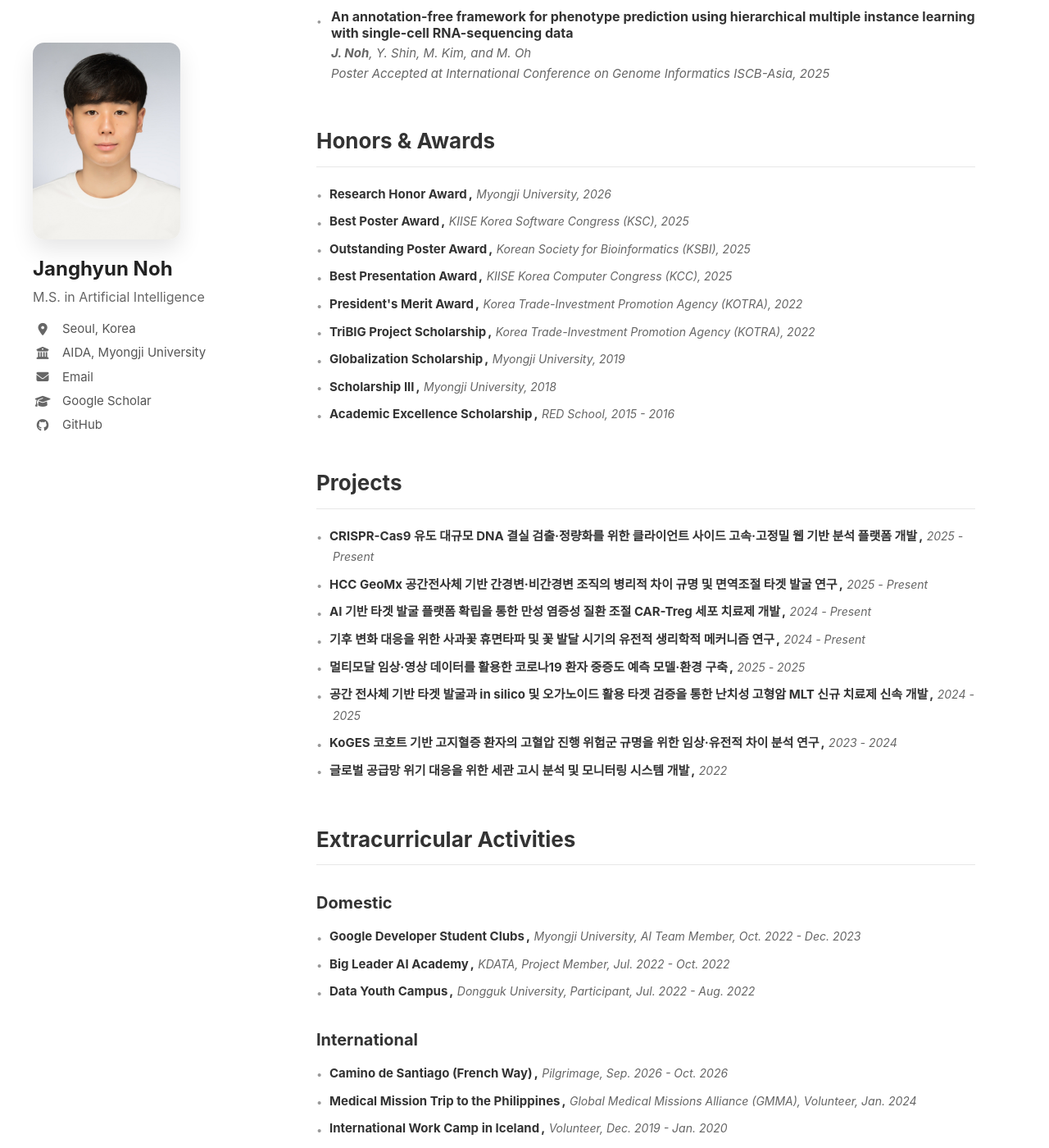
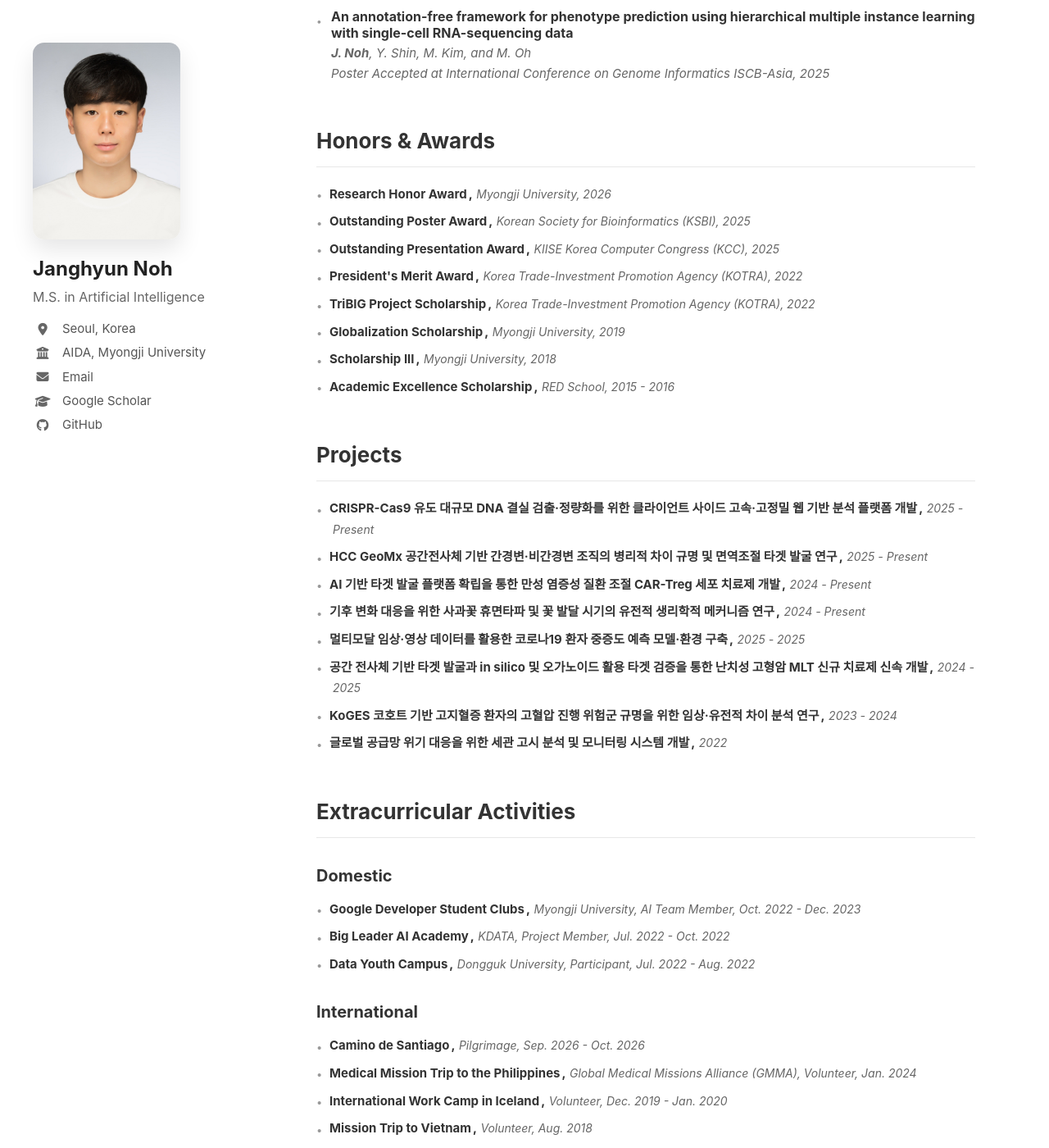
Before and after one commit to janghyunnoh/janghyunnoh.github.io, a Jekyll site: the page built from index.md, in a window 1280 px wide and 1400 px high, scrolled down 1636 px. Shown: the whole window at 82% size. Built offline with Jekyll 4.4.1, drawn with Linux system fonts in a browser that asks for light colours.

Commit message:
Polish wording

```diff
--- a/index.md
+++ b/index.md
@@ -110,15 +110,11 @@ I received my M.S. in Artificial Intelligence from Myongji University, where I w
     <span class="entry-venue">Myongji University, 2026</span>
   </div>
   <div class="entry">
-    <span class="entry-title">Best Poster Award</span>
-    <span class="entry-venue">KIISE Korea Software Congress (KSC), 2025</span>
-  </div>
-  <div class="entry">
     <span class="entry-title">Outstanding Poster Award</span>
     <span class="entry-venue">Korean Society for Bioinformatics (KSBI), 2025</span>
   </div>
   <div class="entry">
-    <span class="entry-title">Best Presentation Award</span>
+    <span class="entry-title">Outstanding Presentation Award</span>
     <span class="entry-venue">KIISE Korea Computer Congress (KCC), 2025</span>
   </div>
   <div class="entry">
@@ -207,7 +203,7 @@ I received my M.S. in Artificial Intelligence from Myongji University, where I w
 
 <div class="honors-list">
   <div class="entry">
-    <span class="entry-title">Camino de Santiago (French Way)</span>
+    <span class="entry-title">Camino de Santiago</span>
     <span class="entry-venue">Pilgrimage, Sep. 2026 - Oct. 2026</span>
   </div>
   <div class="entry">
```
